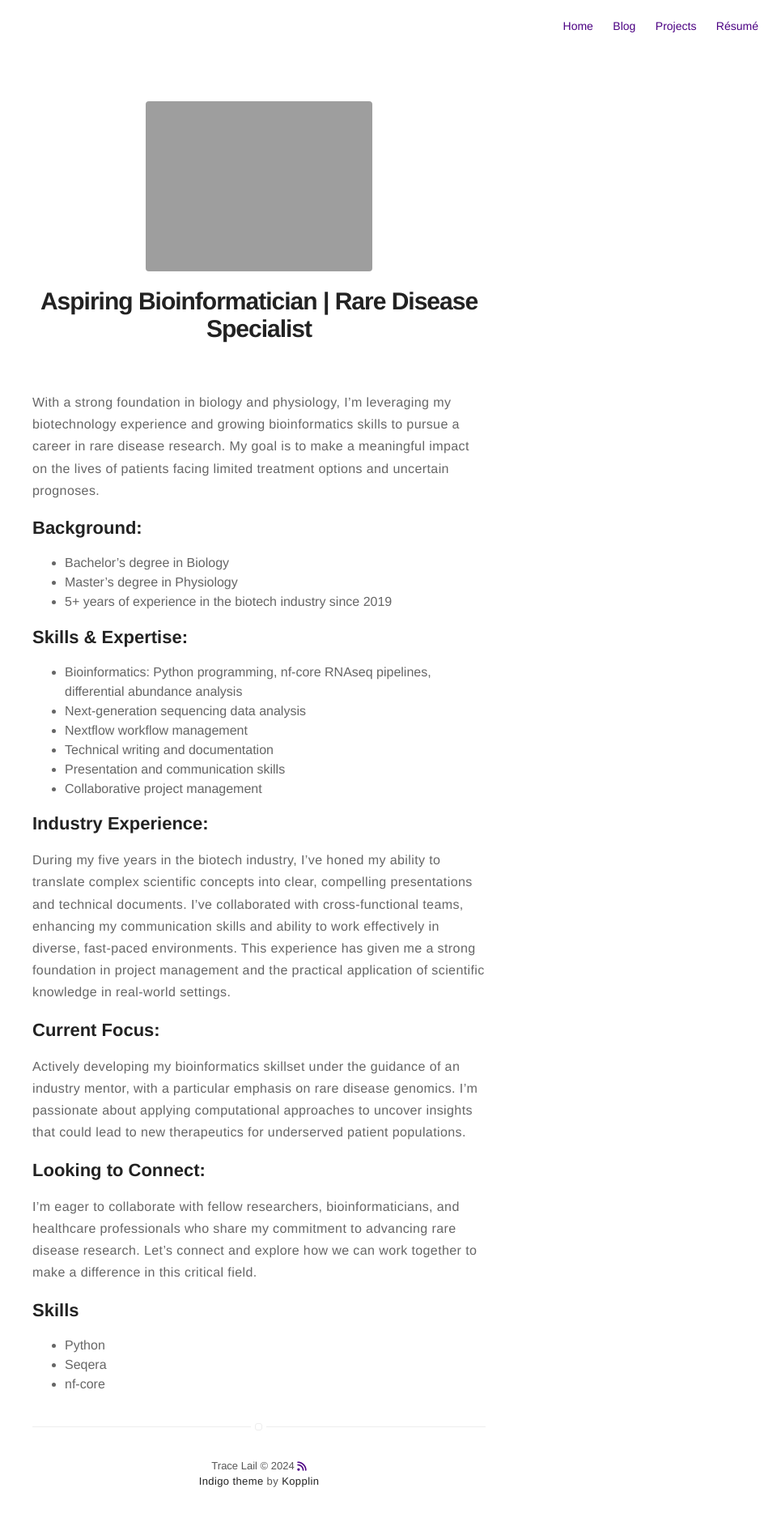
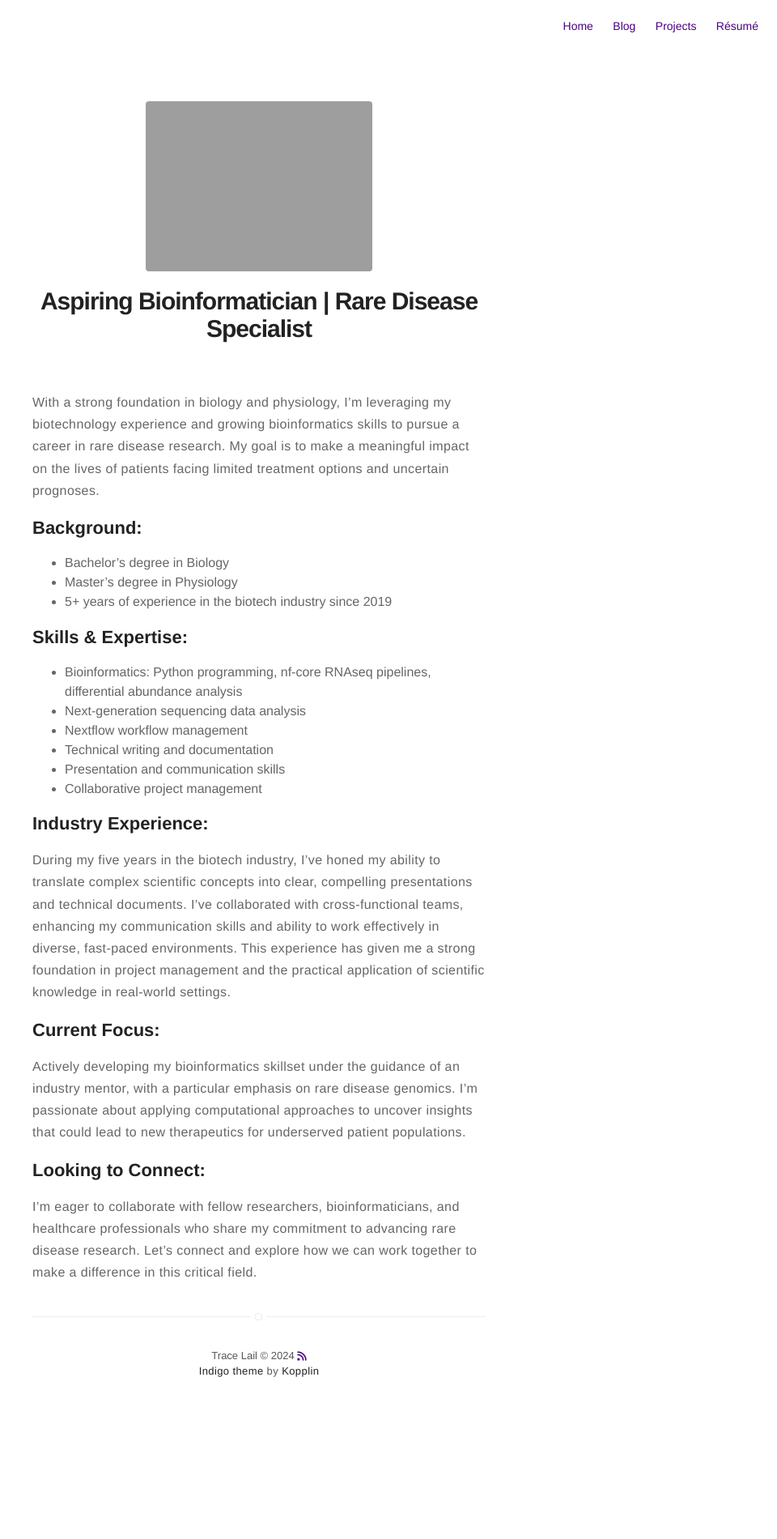
Before and after one commit to tracelail/tracelail.github.io, a Jekyll site: the page built from about.md, in a window 1280 px wide. Shown: the whole page at 81% size, without its empty margins (320-1280 px from the left). Built offline with Jekyll 4.4.1, drawn with Linux system fonts in a browser that asks for light colours; nearby versions of some CDN libraries; after the commit the page ends 1764 px from its top, so only the background shows below that.

Commit message:
reformated skills on about me section.

```diff
--- a/about.md
+++ b/about.md
@@ -30,13 +30,13 @@ Actively developing my bioinformatics skillset under the guidance of an industry
 ## Looking to Connect:
 I'm eager to collaborate with fellow researchers, bioinformaticians, and healthcare professionals who share my commitment to advancing rare disease research. Let's connect and explore how we can work together to make a difference in this critical field.
 
-<h2>Skills</h2>
+<!-- <h2>Skills</h2>
 
 <ul class="skill-list">
 	<li>Python</li>
 	<li>Seqera</li>
 	<li>nf-core</li>
-</ul>
+</ul> -->
 
 <!-- <h2>Projects</h2> -->
 
```
